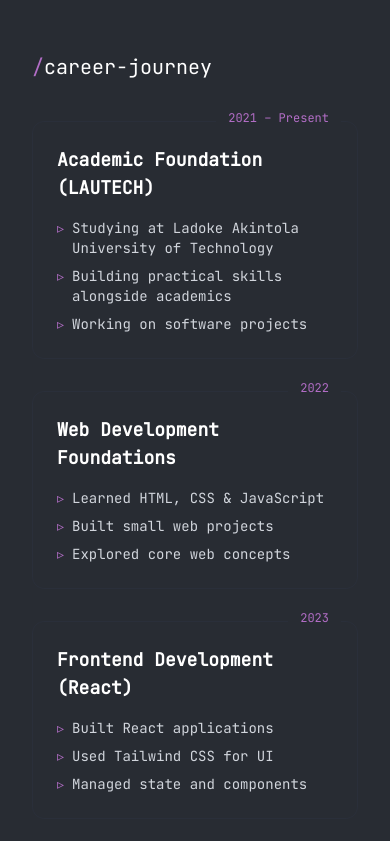
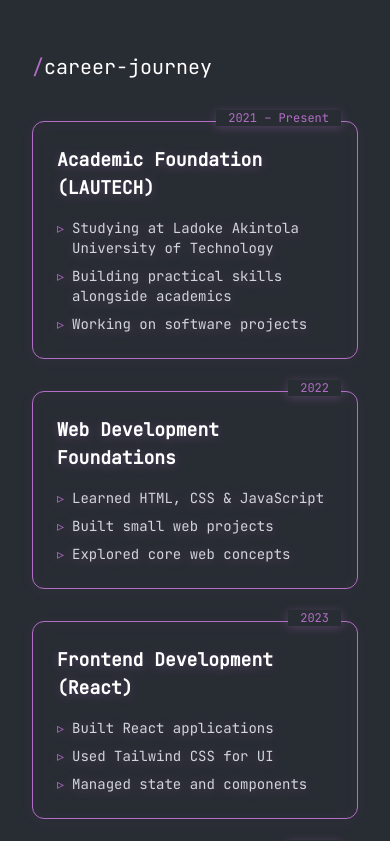
Before and after one commit to Teebeeleo/test, a React (Vite) app: page /about-me in a window 390 px wide. Shown: the part 800-1641 px from the top of the page. Built offline with nearby package versions, Linux system fonts and the light colour scheme.

Commit message:
added border to my carrer card on mobile screen

```diff
--- a/src/CareerCard.jsx
+++ b/src/CareerCard.jsx
@@ -2,7 +2,14 @@
 
 const CareerCard = ({ year, title, points }) => {
   return (
-    <div className="relative  border border-[#2a2f3a] rounded-xl p-6 hover:border-[#b36ec7] transition duration-300">
+    <div
+      className="relative border border-[#2a2f3a] rounded-xl max-sm:border-[#b36ec7] p-6
+           transition duration-300
+           hover:drop-shadow-[0_4px_6px_rgba(179,110,199,0.3)]
+          max-sm:drop-shadow-[0_2px_5px_rgba(179,110,199,0.3)]
+
+           hover:border-[#b36ec7]"
+    >
       <span className="absolute -top-3 right-4 bg-[#282c33] px-3 text-xs text-[#b36ec7]">
         {year}
       </span>
```
Also changed, not shown: src/Aboutme.jsx (line endings or trailing spaces).
